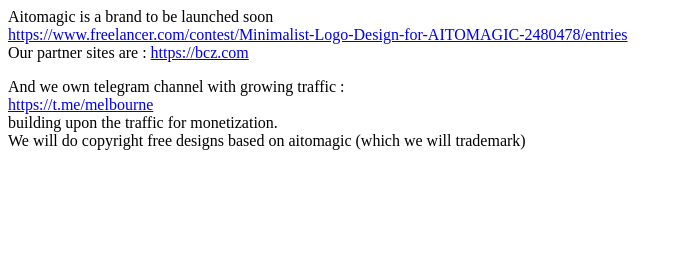
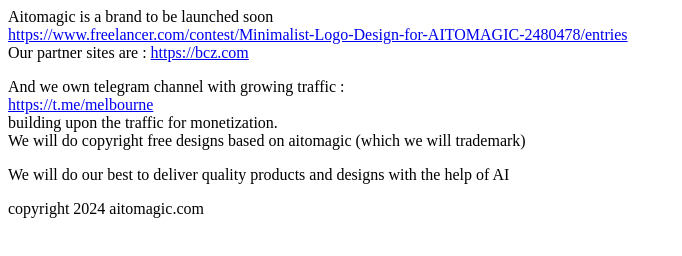
Before and after one commit to aitomagic/website, a plain HTML site: page public/index.html in a window 1280 px wide. Shown: the whole page, without its empty margins (0-682 px from the left). Drawn offline with Linux system fonts and the light colour scheme.

Commit message:
Update index.html

```diff
--- a/public/index.html
+++ b/public/index.html
@@ -11,7 +11,10 @@ And we own telegram channel with growing traffic :<br>
 building upon the traffic for monetization.
   <br>
 We will do copyright free designs based on aitomagic (which we will trademark)
-
+<p>
+We will do our best to deliver quality products and designs with the help of AI
+<p>
+copyright 2024 aitomagic.com
 </body>
 
   </html>
```
